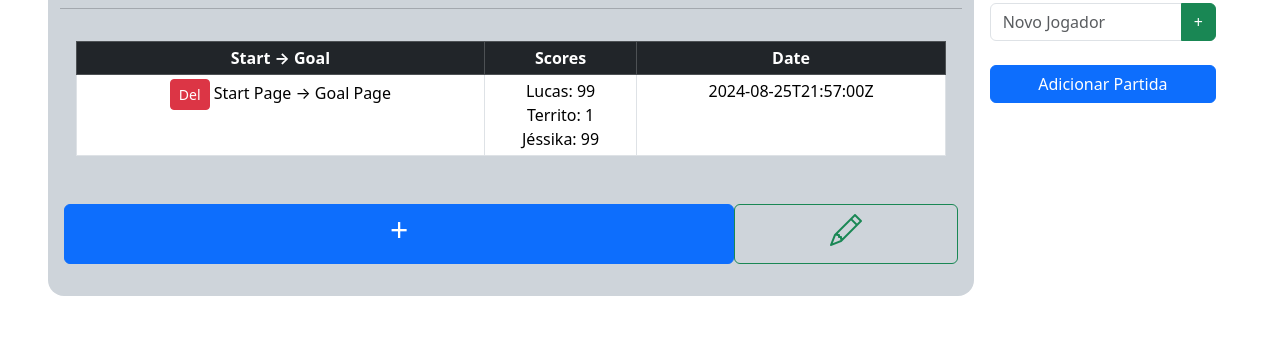
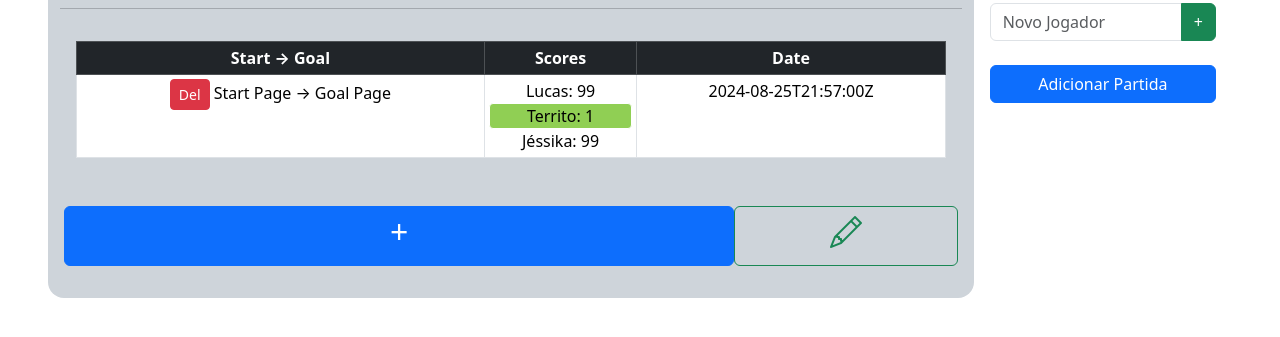
Before and after one commit to Lotaplota/wiki-game, a website with bundled scripts: page index.html in a window 1280 px wide. Shown: the part 283-620 px from the top of the page. Built offline with nearby package versions, Linux system fonts and the light colour scheme; files whose address does not match are found by name.

Commit message:
added a border to the match winners

```diff
--- a/css/style.css
+++ b/css/style.css
@@ -1,6 +1,13 @@
 .podium-points-text {
   margin-top: 0px;
   font-size: small;
+}
+
+.winner {
+  background-color: rgb(144, 207, 84);
+  border: solid white 1px;
+  border-radius: .25rem;
+  box-sizing: border-box;
 }
 
 .card {
--- a/data/matches.js
+++ b/data/matches.js
@@ -95,8 +95,13 @@ export function renderMatchList() {
         }
       })
 
+      let isWinner = matches[i].winners.includes(matchingPlayer.id)
+      ? 'winner'
+      : ''
+      ;
+
       playerDataHTML += `
-        <div class="player-score">
+        <div class="player-score ${isWinner}">
           ${matchingPlayer.name}: ${participant.clicks}
         </div>
       `
```
